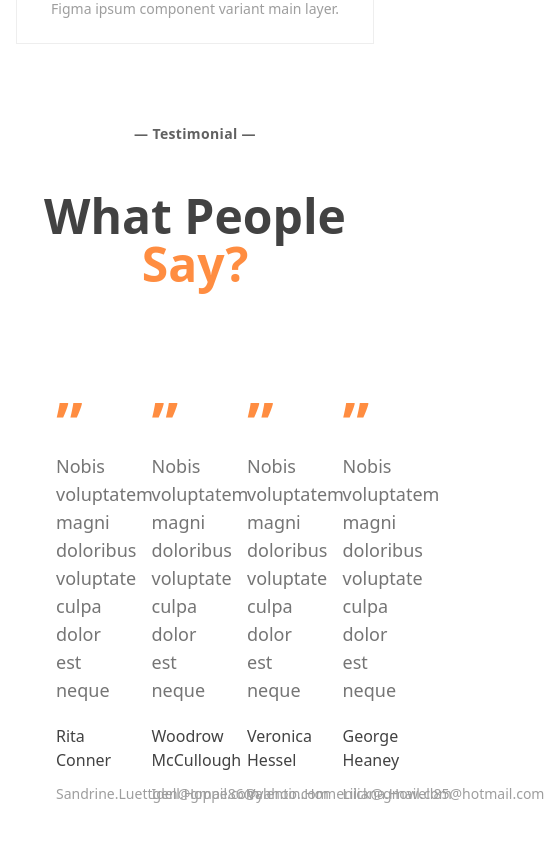
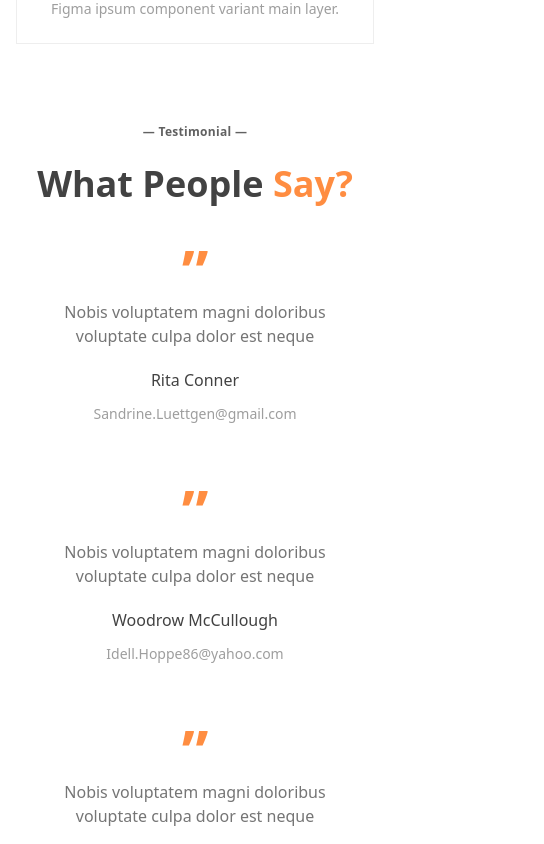
Before and after one commit to AnastasiiaBodnar/hotel-landing, a Vue app: page / in a window 390 px wide. Shown: the part 4640-5484 px from the top of the page, 544 px wide, since content can reach past the window. Built offline with nearby package versions, Linux system fonts and the light colour scheme.

Commit message:
feat: add responsive design to testimonial section

```diff
--- a/src/components/TestimonialSection.vue
+++ b/src/components/TestimonialSection.vue
@@ -8,37 +8,37 @@
 </script>
 
 <template>
-    <section id="testimonial" class=" pt-12 pb-17">
-        <div class="text-center px-10 mb-12">
-           <p class="text-title text-sm font-semibold tracking-wide">
+    <section id="testimonial" class=" pt-12 xl:pt-25 pb-17 xl:pb-22">
+        <div class="px-4 sm:px-6 md:px-10 text-center mb-6 md:mb-12">
+           <p class="text-title text-xs sm:text-sm font-semibold tracking-wide">
             — Testimonial —
            </p>
         </div>
 
-        <div class="px-10 text-center mb-16">
-            <h2 class="text-heading text-5xl font-bold mt-5">
+        <div class="px-4 sm:px-6 md:px-10 text-center mb-5 lg:mb-16">
+            <h2 class="text-heading text-4xl md:text-5xl font-bold mt-5">
                 What People <span class="text-primary">Say?</span>
             </h2>
         </div>
 
-        <div class="max-w-7xl mx-auto grid grid-cols-4 gap-6 px-4 pb-15">
+        <div class="max-w-7xl mx-auto grid grid-cols-1 md:grid-cols-2 lg:grid-cols-4 gap-6 px-4">
             <div
                 v-for="item in testimonials"
                 :key="item.id"
-                class="text-center p-10"
+                class="text-center p-4 lg:p-10"
             >
 
             <div class="text-primary text-6xl font-extrabold">”</div>
 
-                <p class="text-price font-medium text-lg mb-5">
+                <p class="text-price text-center font-medium lg:text-base mb-5">
                     {{ item.text }}
                 </p>
 
-                <h3 class="text-heading font-medium text-base mb-3">
+                <h3 class="text-heading text-center font-medium text-base mb-3">
                     {{ item.name }}
                 </h3>
 
-                <p class="text-muted font-medium text-sm">
+                <p class="text-muted text-center font-medium text-sm break-all">
                     {{ item.email }}
                 </p>
             </div>
```
